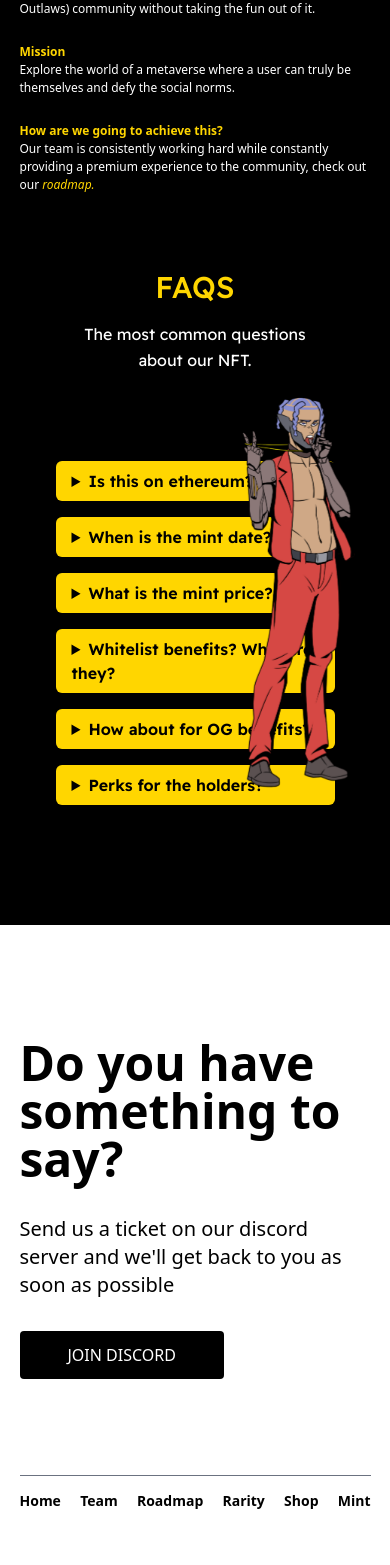
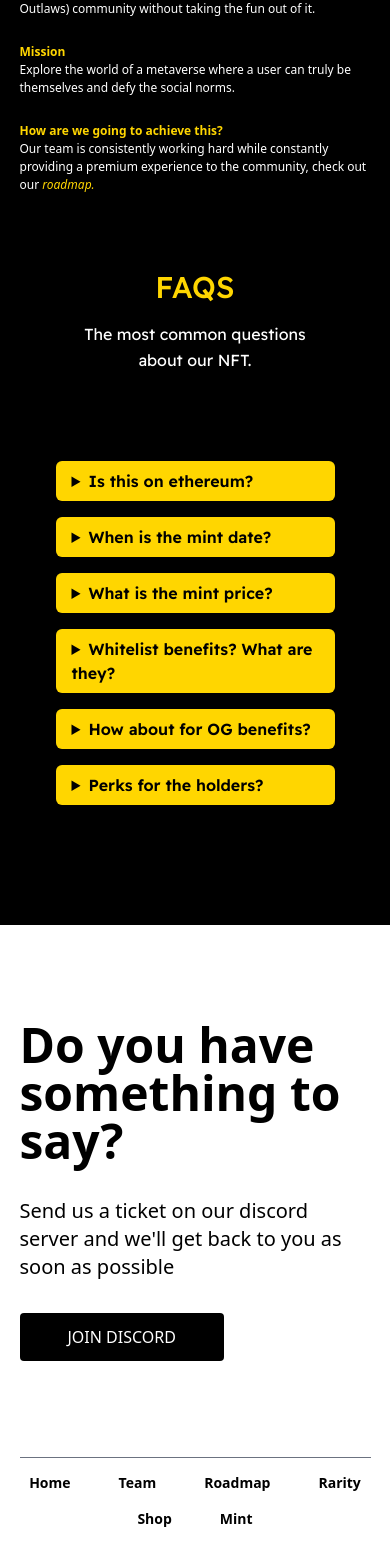
Before and after one commit to izner32/cyber-outlaws-frontend, a Next.js app: page / in a window 390 px wide. Shown: the part 2209-3774 px from the top of the page. Built offline with nearby package versions, Linux system fonts and the light colour scheme; a web font is replaced by a local one.

Commit message:
chore: updated faqs and footer ui

```diff
--- a/src/components/Footer1.tsx
+++ b/src/components/Footer1.tsx
@@ -27,7 +27,7 @@ function Footer():JSX.Element {
                 </div>
                 <div className="border-t-[1px] border-gray-500 mb-[30px] sm:mb-[15px]"></div>
                 <div>
-                    <ul className="lg:text-sm flex font-bold justify-between">
+                    <ul className="lg:text-sm flex flex-wrap font-bold gap-x-12 gap-y-4 justify-center">
                         <li><button className="cursor-zero font-bold" onClick={() => router.push('/')}>Home</button></li>
                         <li><button className="cursor-zero font-bold" onClick={() => router.push('/team')}>Team</button></li>
                         <li><button className="cursor-zero font-bold" onClick={() => router.push('/roadmap')}>Roadmap</button></li>
--- a/src/components/Home/Faqs.tsx
+++ b/src/components/Home/Faqs.tsx
@@ -83,7 +83,7 @@ function Faqs():JSX.Element {
                 </div>
             </section>
             <div
-                  className="h-[500px] w-48 absolute right-10 sm:right-0 top-20"
+                  className="h-[500px] w-48 absolute right-10 sm:right-0 sm:hidden top-20"
                   style={{
                     backgroundImage: "url(" + "/standing_char.png" + ")",
                     backgroundPosition: 'center',
```
